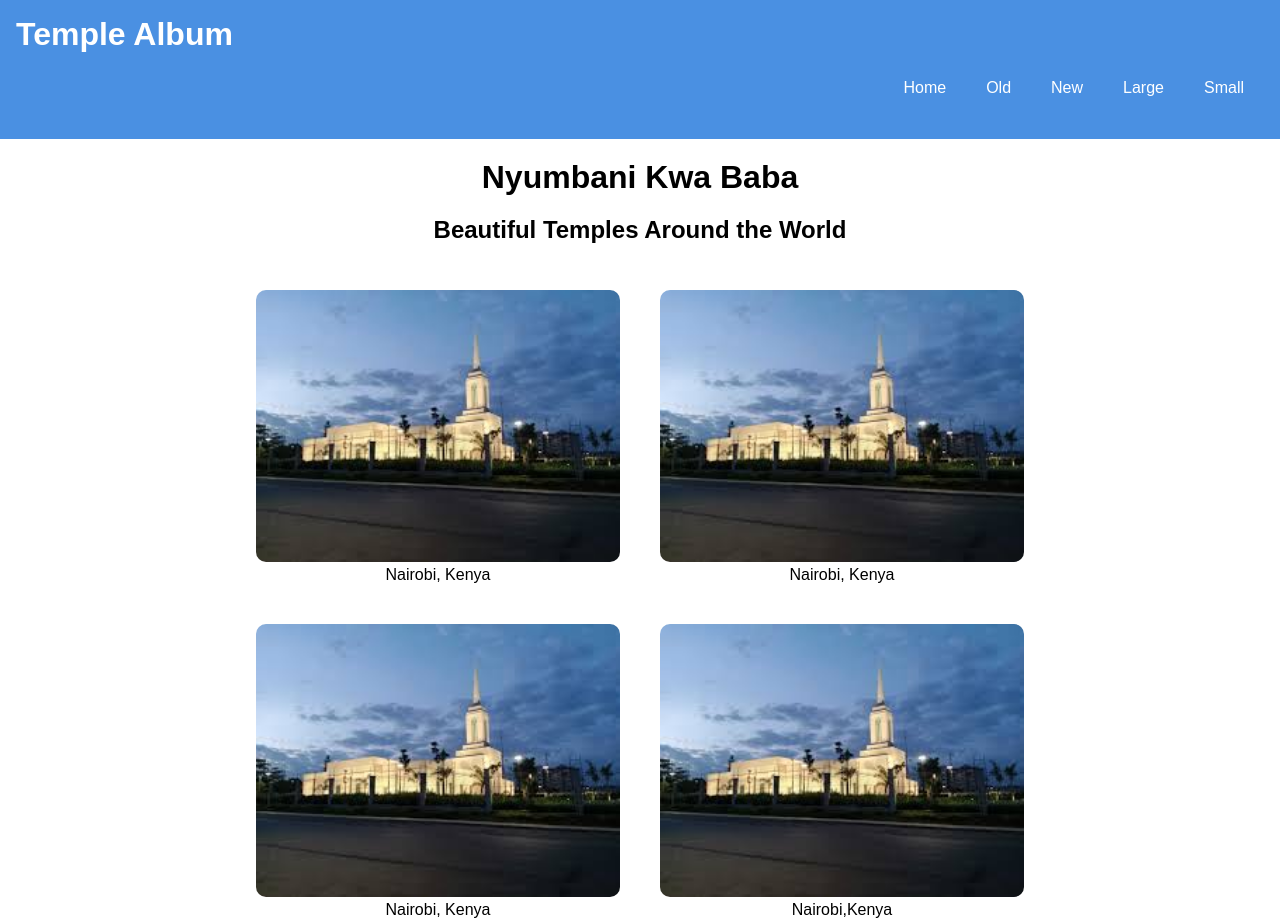
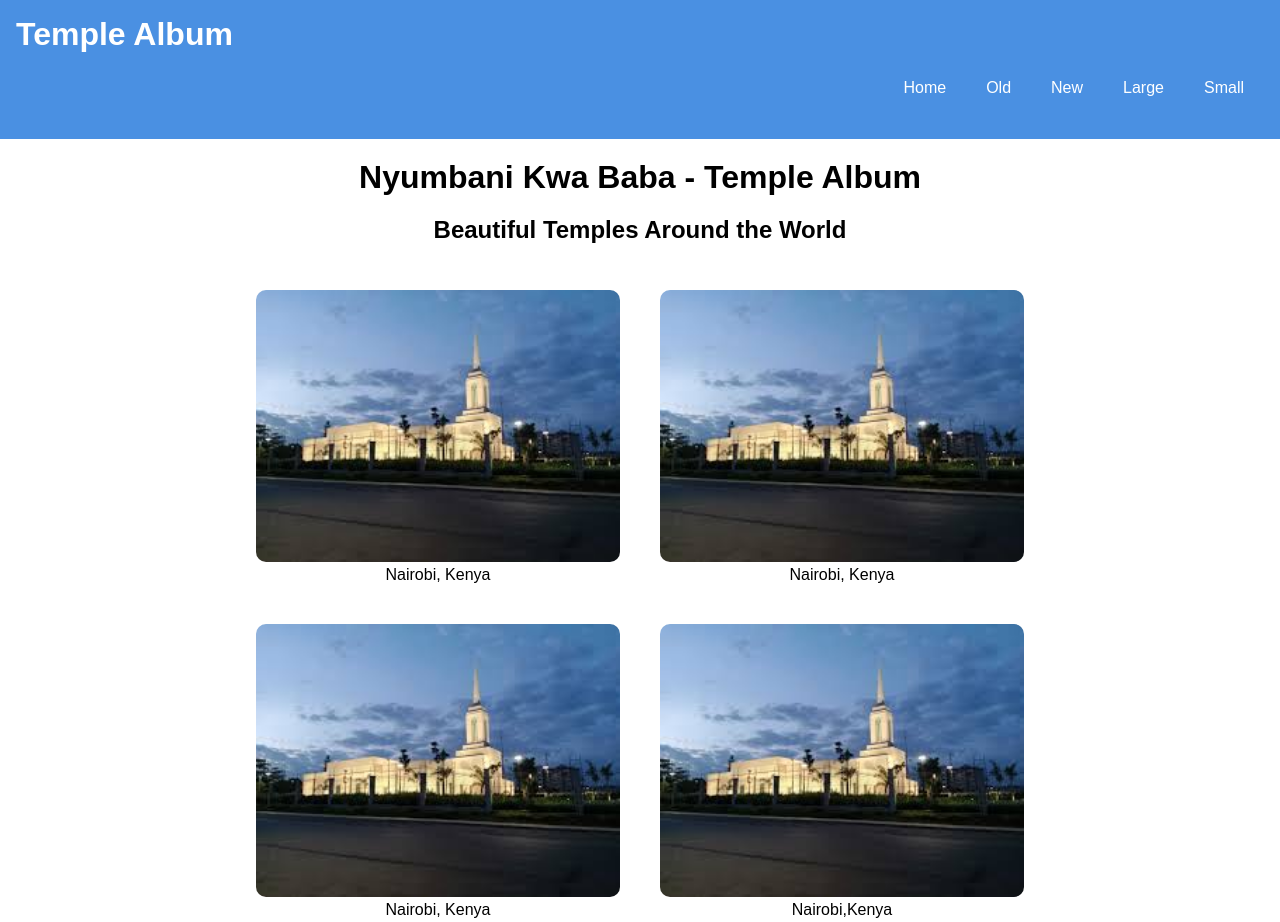
Before and after one commit to millen-morn23/wdd131, a plain HTML site: page temples.html in a window 1280 px wide. Shown: the top 922 px of the page. Drawn offline with Linux system fonts and the light colour scheme.

Commit message:
fixed more errors

```diff
--- a/temples.html
+++ b/temples.html
@@ -3,9 +3,9 @@
 <head>
     <meta charset="UTF-8">
     <meta name="viewport" content="width=device-width, initial-scale=1.0">
-    <meta name="description" content="A collection of temple images from around the world. Temple Album showcases various temples and their locations.">
+    <meta name="description" content="Explore a collection of sacred temple images from around the world. Temple Album showcases beautiful temples and their locations.">
     <meta name="author" content="Millen Morn">
-    <title>Temple Album</title>
+    <title>Temple Album - A Collection of Sacred Temples</title>
     <link rel="stylesheet" href="styles/temples.css">
     <link rel="stylesheet" href="styles/temples-large.css">
     <script defer src="scripts/temples.js"></script>
@@ -25,7 +25,7 @@
         </nav>
     </header>
     <main>
-        <h1>Nyumbani Kwa Baba</h1>
+        <h1>Nyumbani Kwa Baba - Temple Album</h1>
         <h2>Beautiful Temples Around the World</h2>
         <section class="gallery">
             <figure>
```
